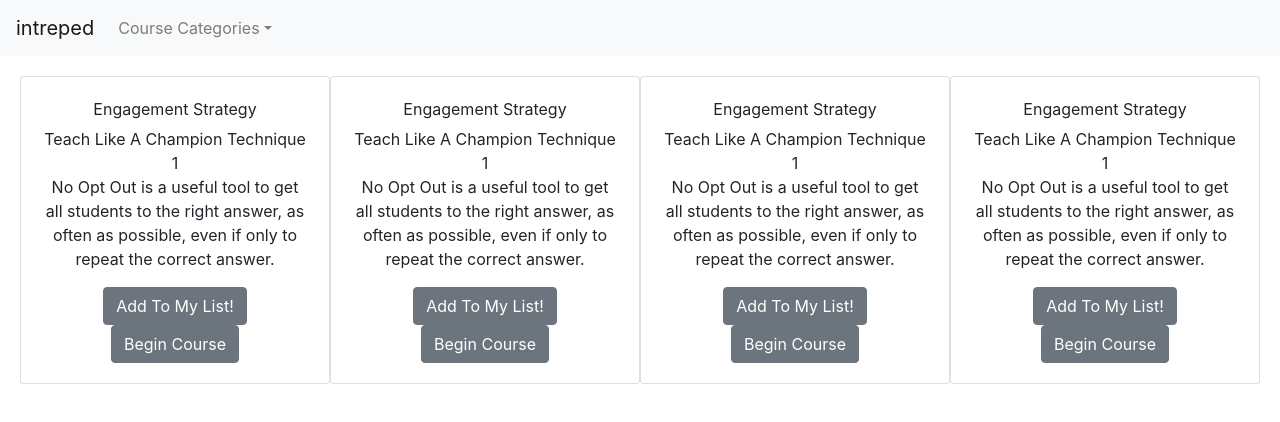
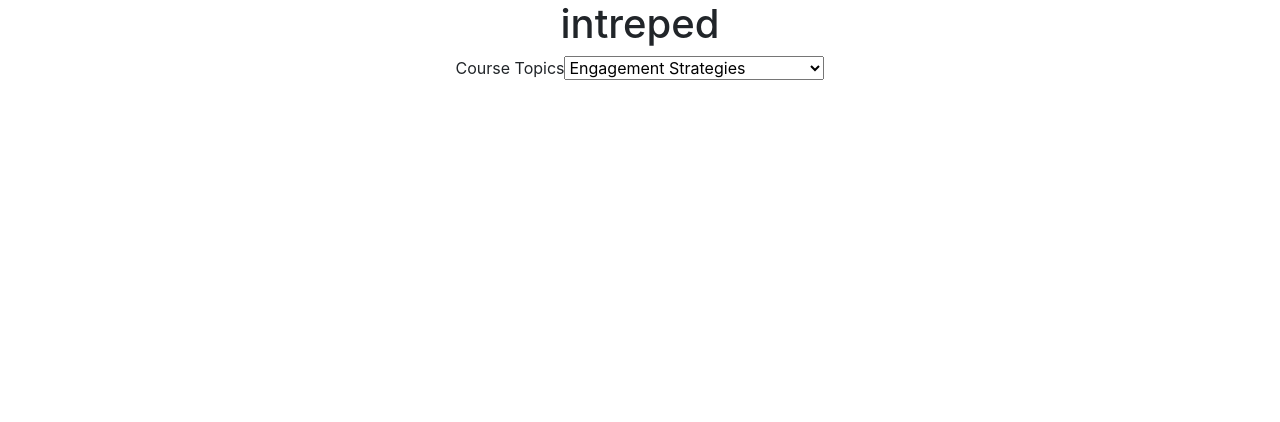
Before and after one commit to intreped-learning/intreped-fe, a React (Create React App) app: page / in a window 1280 px wide. Shown: the top 422 px of the page. Built offline with nearby package versions, Linux system fonts and the light colour scheme.

Commit message:
Remove ReactStrap components and imports, create NavBar component from scratch

```diff
--- a/src/components/CourseCard/CourseCard.js
+++ b/src/components/CourseCard/CourseCard.js
@@ -1,9 +1,4 @@
 import React from 'react';
-import {
-  Card, CardImg, CardText, CardBody,
-  CardTitle, CardSubtitle, Button
-} from 'reactstrap';
-import YouTube from 'react-youtube';
 import './CourseCard.scss';
 
 const CourseCard = (props) => {
@@ -17,58 +12,7 @@ const CourseCard = (props) => {
 
   return (
     <div className="coursecards">
-      <Card>
-        <YouTube
-          videoId="BrjnccFiAfE"
-          opts={opts}
-        />
-        <CardBody>
-          <CardTitle>Engagement Strategy</CardTitle>
-          <CardSubtitle>Teach Like A Champion Technique 1</CardSubtitle>
-          <CardText>No Opt Out is a useful tool to get all students to the right answer, as often as possible, even if only to repeat the correct answer.</CardText>
-          <Button>Add To My List!</Button>
-          <Button>Begin Course</Button>
-        </CardBody>
-      </Card>
-      <Card>
-        <YouTube
-          videoId="BrjnccFiAfE"
-          opts={opts}
-        />
-        <CardBody>
-          <CardTitle>Engagement Strategy</CardTitle>
-          <CardSubtitle>Teach Like A Champion Technique 1</CardSubtitle>
-          <CardText>No Opt Out is a useful tool to get all students to the right answer, as often as possible, even if only to repeat the correct answer.</CardText>
-          <Button>Add To My List!</Button>
-          <Button>Begin Course</Button>
-        </CardBody>
-      </Card>
-      <Card>
-        <YouTube
-          videoId="BrjnccFiAfE"
-          opts={opts}
-        />
-        <CardBody>
-          <CardTitle>Engagement Strategy</CardTitle>
-          <CardSubtitle>Teach Like A Champion Technique 1</CardSubtitle>
-          <CardText>No Opt Out is a useful tool to get all students to the right answer, as often as possible, even if only to repeat the correct answer.</CardText>
-          <Button>Add To My List!</Button>
-          <Button>Begin Course</Button>
-        </CardBody>
-      </Card>
-      <Card>
-        <YouTube
-          videoId="BrjnccFiAfE"
-          opts={opts}
-        />
-        <CardBody>
-          <CardTitle>Engagement Strategy</CardTitle>
-          <CardSubtitle>Teach Like A Champion Technique 1</CardSubtitle>
-          <CardText>No Opt Out is a useful tool to get all students to the right answer, as often as possible, even if only to repeat the correct answer.</CardText>
-          <Button>Add To My List!</Button>
-          <Button>Begin Course</Button>
-        </CardBody>
-      </Card>
+
     </div>
   );
 };
--- a/src/components/NavBar/NavBar.js
+++ b/src/components/NavBar/NavBar.js
@@ -1,19 +1,5 @@
 import React, { useState } from 'react';
 import './NavBar.scss';
-import {
-  Collapse,
-  Navbar,
-  NavbarToggler,
-  NavbarBrand,
-  Nav,
-  NavItem,
-  NavLink,
-  UncontrolledDropdown,
-  DropdownToggle,
-  DropdownMenu,
-  DropdownItem,
-  NavbarText
-} from 'reactstrap';
 
 const NavBar = () => {
   const [isOpen, setIsOpen] = useState(false);
@@ -21,38 +7,19 @@ const NavBar = () => {
   const toggle = () => setIsOpen(!isOpen);
 
   return (
-    <div>
-      <Navbar color="light" light expand="md">
-        <NavbarBrand href="/">intrep<span>ed</span></NavbarBrand>
-        <NavbarToggler onClick={toggle} />
-        <Collapse isOpen={isOpen} navbar>
-          <Nav className="mr-auto" navbar>
-            <UncontrolledDropdown nav inNavbar>
-              <DropdownToggle nav caret>
-                Course Categories
-              </DropdownToggle>
-              <DropdownMenu right>
-                <DropdownItem>
-                  Engagement Strategies
-                </DropdownItem>
-                <DropdownItem>
-                  Classroom Management
-                </DropdownItem>
-                <DropdownItem>
-                  Culturally Responsive Teaching
-                </DropdownItem>
-                <DropdownItem>
-                  Lesson Planning
-                </DropdownItem>
-                <DropdownItem>
-                  Data
-                </DropdownItem>
-              </DropdownMenu>
-            </UncontrolledDropdown>
-          </Nav>
-        </Collapse>
-      </Navbar>
-    </div>
+    <nav className="nav-bar">
+      <h1 className="logo">intrep<span>ed</span></h1>
+      <form>
+        <label for="">Course Topics</label>
+        <select>
+          <option value="engagement">Engagement Strategies</option>
+          <option value="classroom">Classroom Management</option>
+          <option value="planning">Lesson Planning</option>
+          <option value="culture">Culturally Responsive Teaching</option>
+          <option value="data">Data-Driven Instruction</option>
+        </select>
+      </form>
+    </nav>
   )
 }
 
```
